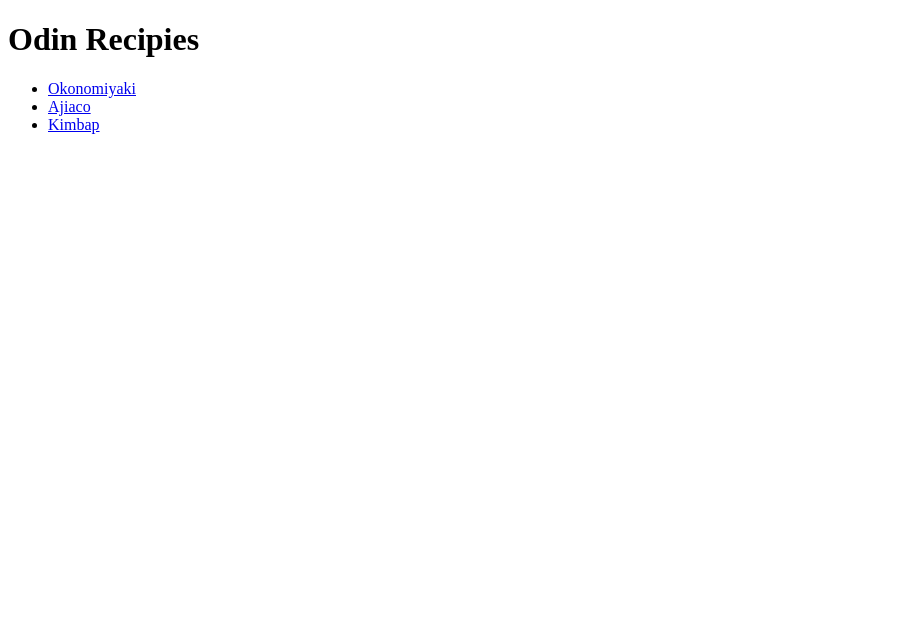
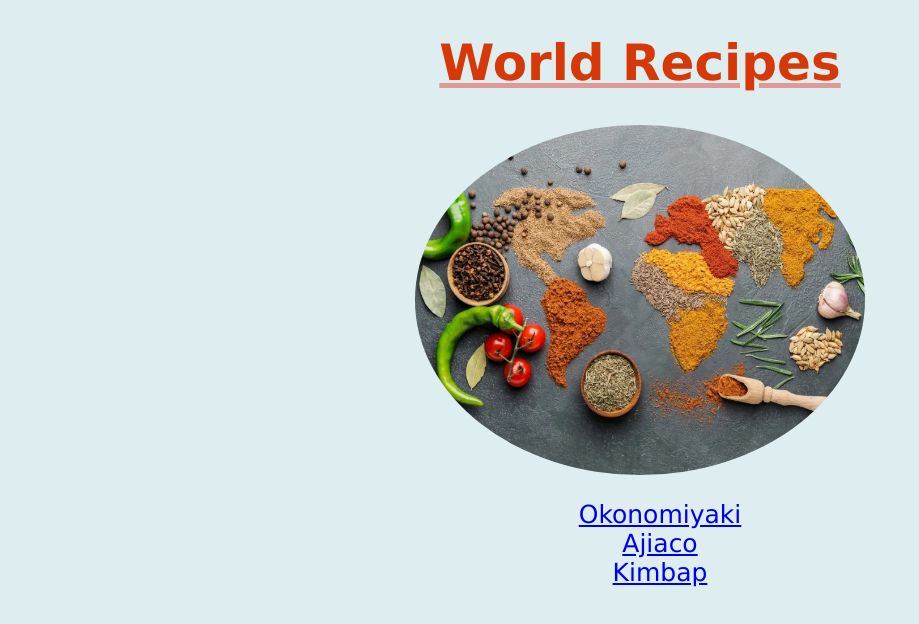
Before and after one commit to alligatorwest22/odin-recipes, a plain HTML site: page index.html in a window 1280 px wide. Shown: the whole page, without its empty margins (0-919 px from the left). Drawn offline with Linux system fonts and the light colour scheme.

Commit message:
feat: Main page classes and style:

```diff
--- a/index.html
+++ b/index.html
@@ -1,13 +1,19 @@
 <!DOCTYPE html>
 <html lang="en">
   <head>
-    <meta charset="UTF-8">
-    <title>Odin Recipies</title>
+    <meta charset="UTF-8" />
+    <title>World Recipes</title>
+    <link rel="stylesheet" href="./styles/style.css" />
   </head>
 
   <body>
-    <h1>Odin Recipies</h1>
-    <ul>
+    <h1 class="main-title">World Recipes</h1>
+    <img
+      class="cover-pic"
+      src="./images/world-cuisine.png"
+      alt="World map made of spices."
+    />
+    <ul class="recipes-lst bullets">
       <li>
         <a href="recipes/okonomiyaki.html">Okonomiyaki</a>
       </li>
--- /dev/null
+++ b/styles/style.css
@@ -0,0 +1,33 @@
+body {
+    background-color: rgb(222, 238, 240);
+    font-family: Verdana, Geneva, Tahoma, sans-serif;
+}
+
+/*? MAIN PAGE */
+
+.main-title {
+    text-align: center;
+    font-size: 50px;
+    color:  rgb(215, 56, 8);
+    text-decoration-line: underline;
+    text-decoration-color: rgb(222, 153, 153);
+
+}
+
+.cover-pic {
+    display: block;
+    margin: auto;
+    height: 350px;
+    width: 450px;
+    border-radius: 100%;
+}
+
+/** Get rid of ul bullet points */
+.recipes-lst.bullets {
+    list-style-type: none;
+}
+
+.recipes-lst {
+    text-align: center;
+    font-size: 25px;
+}
```
Also changed, not shown: images/world-cuisine.png (added). Lines whose indentation alone changed are shown as unchanged.
